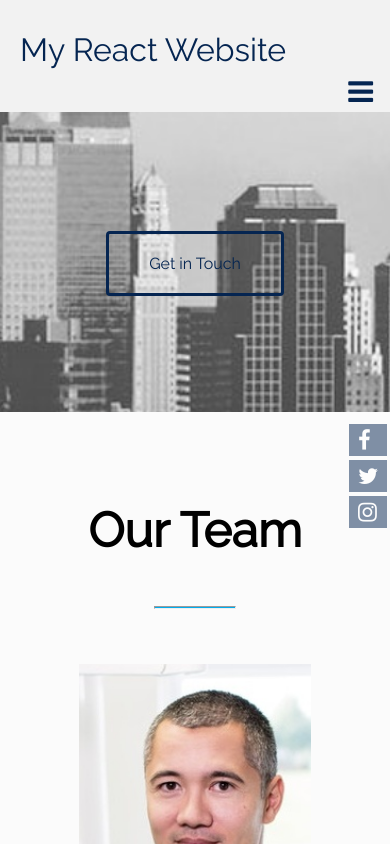
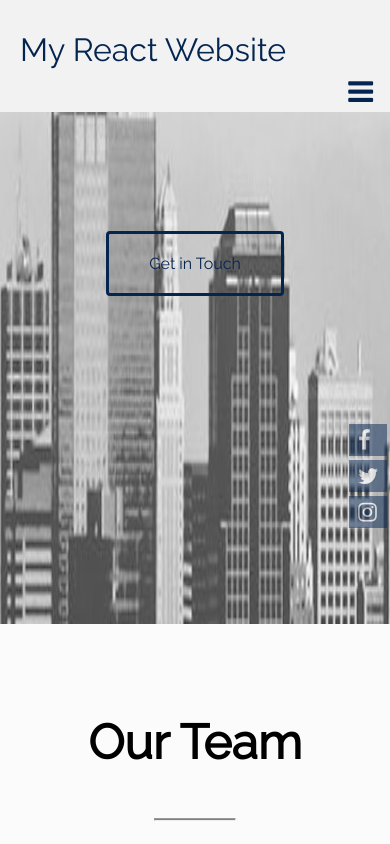
Before and after one commit to paul-wr/my-react-website, a React (Create React App) app: page / in a window 390 px wide. Shown: the top 844 px of the page. Built offline with nearby package versions, Linux system fonts and the light colour scheme.

Commit message:
bg image updated

```diff
--- a/src/App.css
+++ b/src/App.css
@@ -432,9 +432,8 @@ media queries
 #home-section-one {
 background-image: url('city_mobile.png');
 /* Full height */
-height: 32em;
-width:100%;
 /* Create the parallax scrolling effect */;
+background-size: 100% 635px!important;
 background-attachment: fixed;
 background-position: center;
 background-repeat: no-repeat;
@@ -470,16 +469,6 @@ right: 10px!important;
 #logo-box, .custom-logo-link, .custom-logo {
 max-width: 100%;
 height: auto;
-}
-#home-section-one {
-/* Full height */
-height: 300px;
-width:100%;
-/* Create the parallax scrolling effect */;
-background-attachment: fixed;
-background-position: center;
-background-repeat: no-repeat;
-background-size: cover;
 }
 }
 
```
